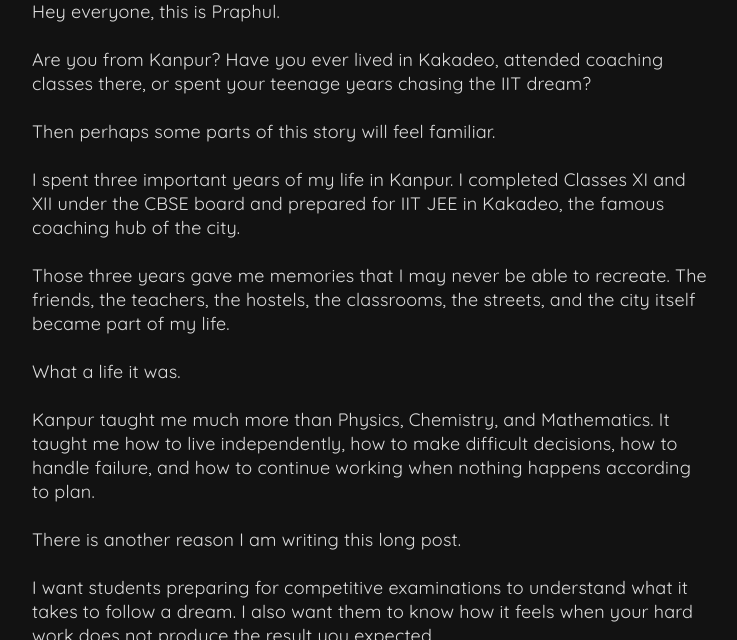
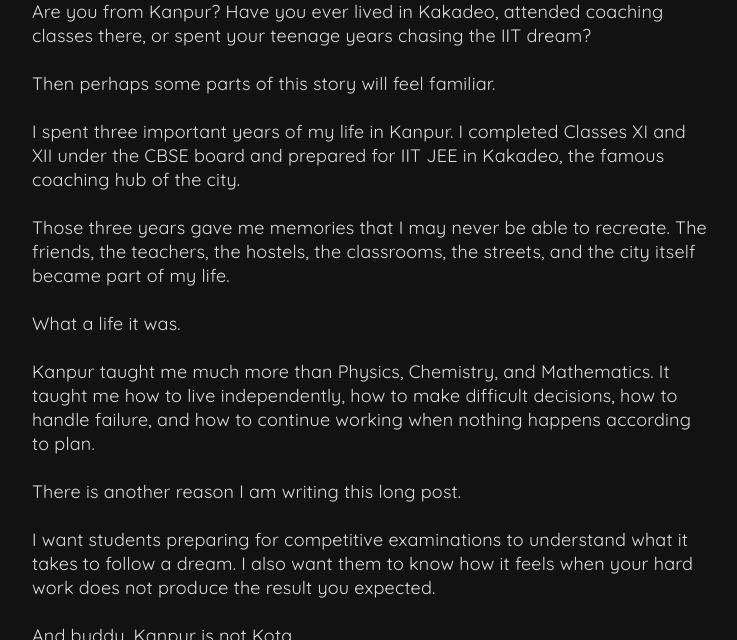
Before and after one commit to spraphul/blog, a Jekyll site: the page built from _posts/2026-03-13-journey.md, in a window 1280 px wide and 900 px high, scrolled down 363 px, cut to the strip 260-900 px from the top of the window. Shown: the whole strip, without its empty margins (270-1007 px from the left). Built offline with Jekyll 4.4.1, drawn with Linux system fonts in a browser that asks for light colours; some web fonts are replaced.

Commit message:
Edit introduction in journey.md
Removed introductory greeting from the journey post.

```diff
--- a/_posts/2026-03-13-journey.md
+++ b/_posts/2026-03-13-journey.md
@@ -6,8 +6,6 @@
 tags: []
 ---
 ![Three Years, One Dream — From Kakadeo to IIT Kanpur](3yrs1dream.png)
-
-Hey everyone, this is Praphul.
 
 Are you from Kanpur? Have you ever lived in Kakadeo, attended coaching classes there, or spent your teenage years chasing the IIT dream?
 
```
